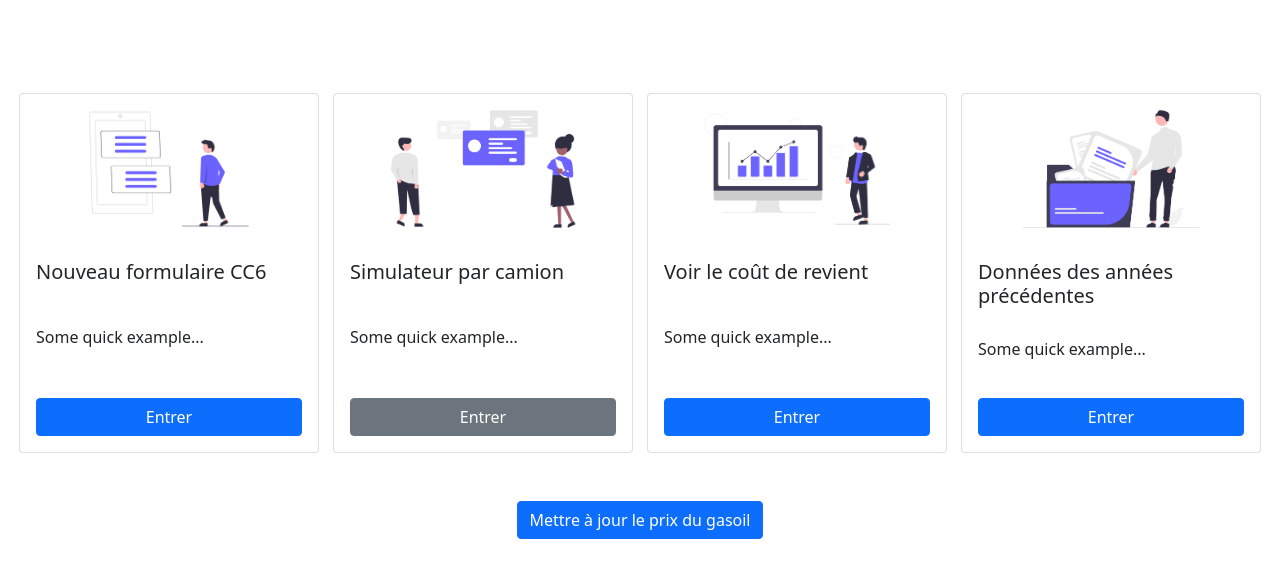
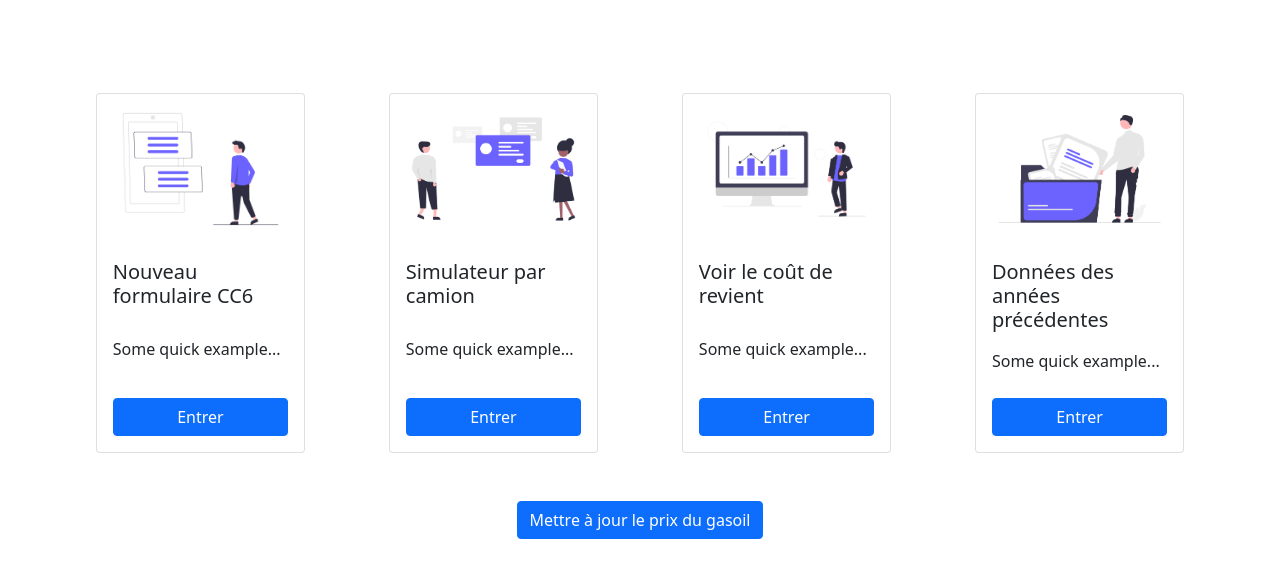
Before and after one commit to Tiphaine-dureau/FenixTech-BI, a website: page app/accueilControleur.html in a window 1280 px wide. Shown: the part 183-760 px from the top of the page. Drawn offline with nearby package versions, Linux system fonts and the light colour scheme.

Commit message:
Ft-Ajout-design-ecran-desktop

```diff
--- a/app/accueilControleur.html
+++ b/app/accueilControleur.html
@@ -88,7 +88,7 @@
                 </div>
             </div>
             <div class="row d-flex justify-content-evenly mx-lg-auto">
-                <div class="col-5 col-lg-3 p-0">
+                <div class="col-5 col-lg-3 col-xl-2 p-0">
                     <div
                         class="card mx-md-3 mx-lg-auto mb-3 my-md-5"
                         style="min-width: 139px"
@@ -105,7 +105,7 @@
                         </div>
                     </div>
                 </div>
-                <div class="col-5 col-lg-3 p-0">
+                <div class="col-5 col-lg-3 col-xl-2 p-0">
                     <div
                         class="card mx-md-3 mx-lg-auto mb-3 my-md-5"
                         style="min-width: 139px"
@@ -118,11 +118,11 @@
                         <div class="card-body">
                             <h5 class="card-title">Simulateur par camion</h5>
                             <p class="card-text">Some quick example...</p>
-                            <a href="#" class="btn btn-secondary">Entrer</a>
+                            <a href="#" class="btn btn-primary">Entrer</a>
                         </div>
                     </div>
                 </div>
-                <div class="col-5 col-lg-3 p-0">
+                <div class="col-5 col-lg-3 col-xl-2 p-0">
                     <div
                         class="card mx-md-3 mx-lg-auto mb-3 my-md-5"
                         style="min-width: 139px"
@@ -140,7 +140,7 @@
                     </div>
                 </div>
 
-                <div class="col-5 col-lg-3 p-0">
+                <div class="col-5 col-lg-3 col-xl-2 p-0">
                     <div
                         class="card mx-md-3 mx-lg-auto mb-3 my-md-5"
                         style="min-width: 139px"
--- a/app/assets/styles/accueilControleur.css
+++ b/app/assets/styles/accueilControleur.css
@@ -7,7 +7,7 @@
     }
 }
 
-@media screen and (max-width: 425px) {
+@media screen and (max-width: 450px) {
     h1.text-center {
         font-size: 20px;
     }
@@ -31,7 +31,7 @@
     }
 }
 
-@media screen and (min-width: 425px) {
+@media screen and (min-width: 451px) {
     .card {
         min-height: 360px;
         max-height: 400px;
@@ -45,8 +45,8 @@
 
 @media screen and (min-width: 900px) {
     .card {
-        max-height: 450px;
-        max-width: 300px;
+        max-height: 400px;
+        max-width: 220px;
     }
     .card-img-top {
         height: 150px;
```
